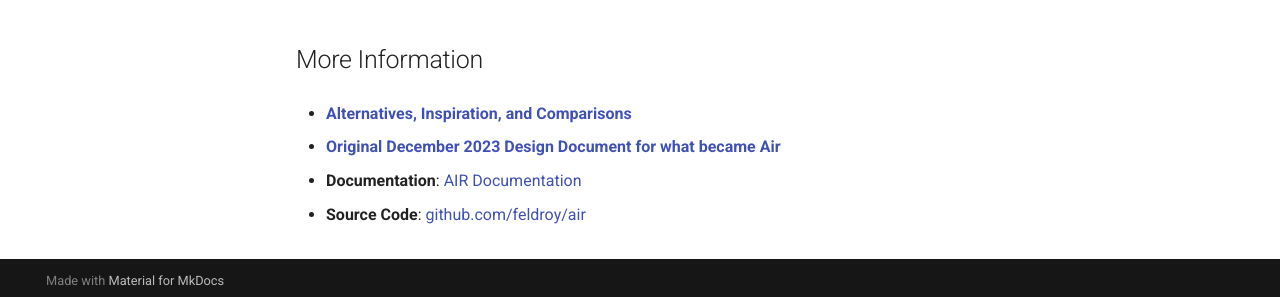
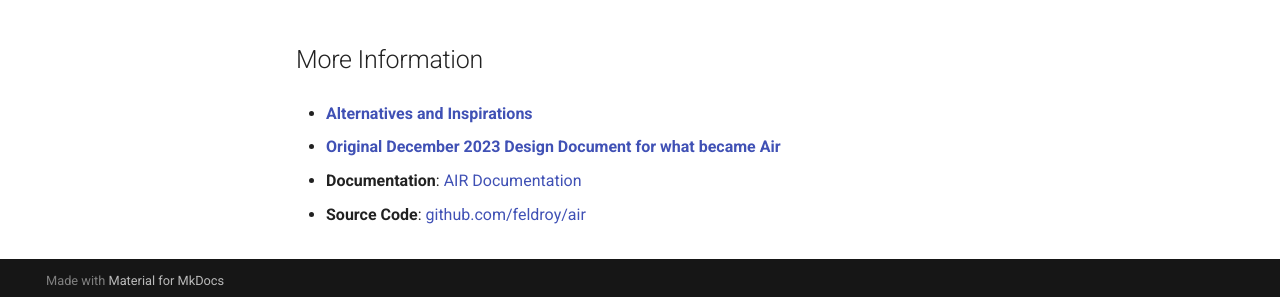
Before and after one commit to feldroy/air, an MkDocs documentation site: the page built from docs/why.md, in a window 1280 px wide and 900 px high, scrolled down 1015 px. Shown: the part 596-893 px from the top of the window. Built offline with MkDocs 1.6.1 and Material for MkDocs 9.7.7, drawn with Linux system fonts in a browser that asks for light colours; comment, search, counter and statistics services are not loaded.

Commit message:
Remove comparisons

```diff
--- a/docs/why.md
+++ b/docs/why.md
@@ -70,7 +70,7 @@ Actually, there are a lot more reasons, but we got tired of editing this page an
 
 ## More Information
 
-- **[Alternatives, Inspiration, and Comparisons](../about/alternatives)**
+- **[Alternatives and Inspirations](../about/alternatives)**
 
 - **<a href="https://docs.google.com/document/d/1CaAqTYmK7gXTHxkQ-SaMndJV7vev-34cvEBe1kKESQU/edit?tab=t.0#heading=h.7lt9l234j1zc" target="_blank">Original December 2023 Design Document for what became Air</a>**
 
```
